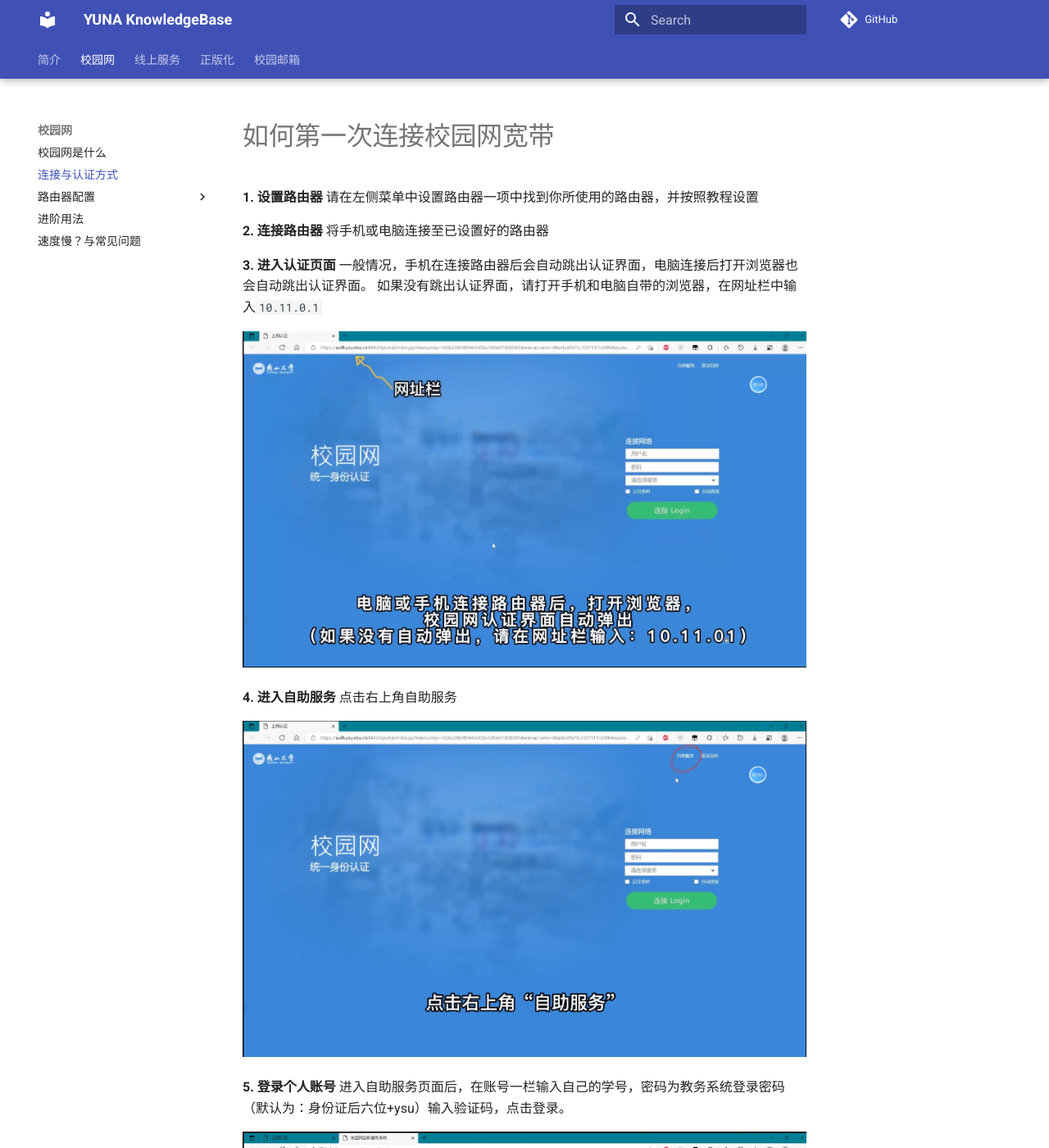
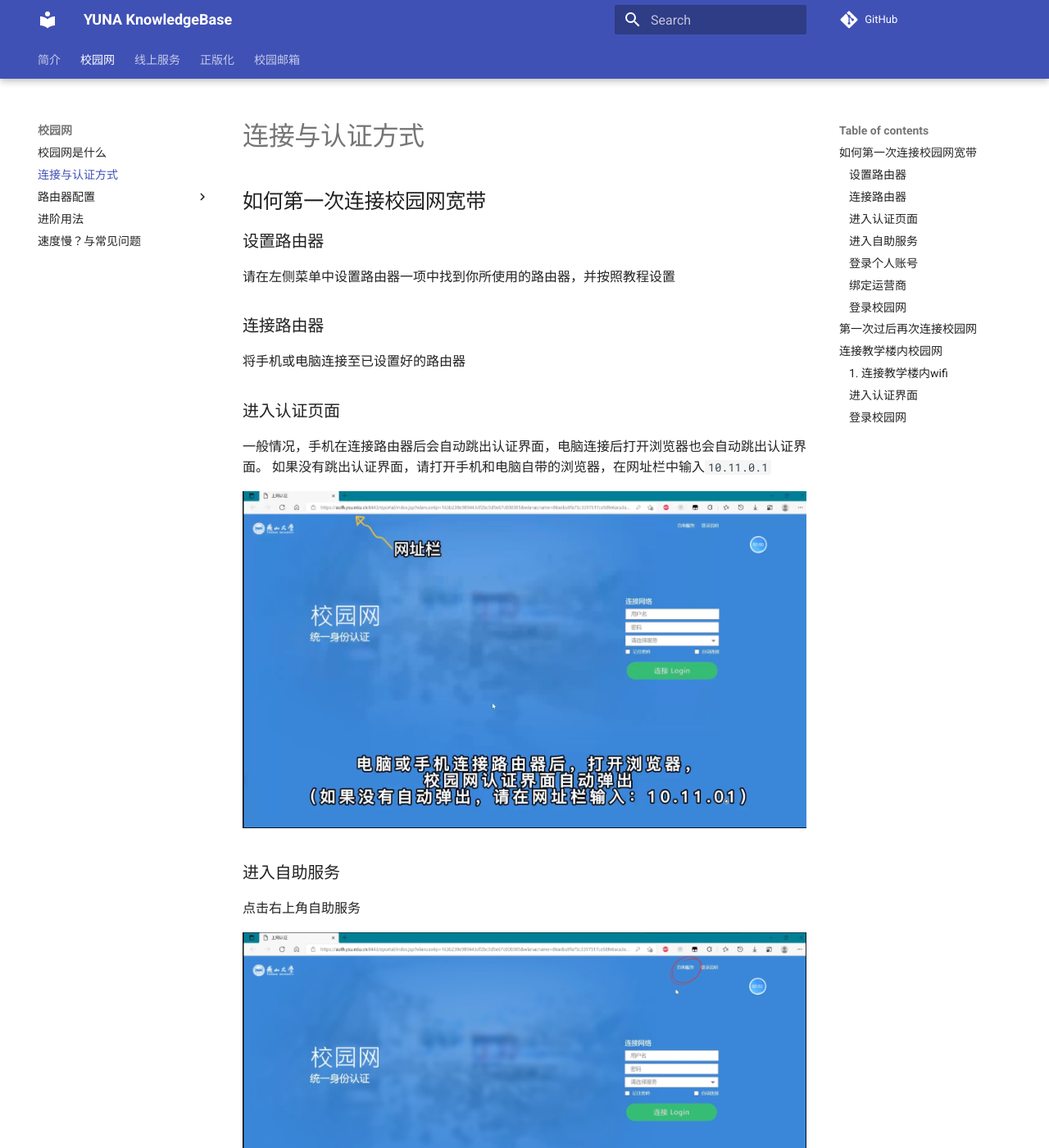
Before and after one commit to yuna2017/knowledgeBase, an MkDocs documentation site: the page built from docs/campusNet/connect.md, in a window 1280 px wide and 1400 px high. Shown: the whole window at 82% size. Built offline with MkDocs 1.6.1 and Material for MkDocs 9.7.7, drawn with Linux system fonts in a browser that asks for light colours; comment, search, counter and statistics services are not loaded; some of the changed text lies outside the part shown.

Commit message:
update campusNet/connect

```diff
--- a/docs/campusNet/connect.md
+++ b/docs/campusNet/connect.md
@@ -1,35 +1,37 @@
-# 如何第一次连接校园网宽带
+# 连接与认证方式
 
-**1. 设置路由器**
+## 如何第一次连接校园网宽带
+
+### 设置路由器
 请在左侧菜单中设置路由器一项中找到你所使用的路由器，并按照教程设置
 
-**2. 连接路由器**
+### 连接路由器
 将手机或电脑连接至已设置好的路由器
 
-**3. 进入认证页面**
+### 进入认证页面
 一般情况，手机在连接路由器后会自动跳出认证界面，电脑连接后打开浏览器也会自动跳出认证界面。
 如果没有跳出认证界面，请打开手机和电脑自带的浏览器，在网址栏中输入`10.11.0.1`
 
 ![认证界面](connect/1.png)
 
-**4. 进入自助服务**
+### 进入自助服务
 点击右上角自助服务
 
 ![自助服务](connect/2.png)
 
-**5. 登录个人账号**
+### 登录个人账号
 进入自助服务页面后，在账号一栏输入自己的学号，密码为教务系统登录密码（默认为：身份证后六位+ysu）输入验证码，点击登录。
 
 ![登录](connect/3.png)
 
-**6. 绑定运营商**
+### 绑定运营商
 登录后点击我的运营商，在弹出界面中填写运营商所给的宽带账号和密码，点击绑定并点击确认。（如果不知道账号密码就去找给你办校园卡的人）
 
 ![运营商](connect/4.png)
 
 ![运营商](connect/5.png)
 
-**7. 登录校园网**
+### 登录校园网
 打开手机和电脑自带的浏览器，在网址栏中输入`10.11.0.1`。在账号一栏输入自己的学号，密码为教务系统登录密码（默认为：身份证后六位+ysu），选择自己校园卡的运营商，点击“连接 login”。（如果没有反应请多刷新几次页面）弹出下方图片所显示的页面即连接成功，可以关掉页面并开始上网。
 
 ![登录](connect/6.png)
@@ -38,19 +40,21 @@
 
 ---
 
-# 第一次过后再次连接校园网
+## 第一次过后再次连接校园网
 
-参考上述步骤7😊
+参考上述步骤 `登录校园网` 。
 
-# 连接教学楼内校园网
+## 连接教学楼内校园网
 
-**1. 连接教学楼内wifi**
+### 1. 连接教学楼内wifi
 
-**2. 进入认证界面**
+一般名为 `iYanda`。
+
+### 进入认证界面
 一般情况，手机在连接路由器后会自动跳出认证界面，电脑连接后打开浏览器也会自动跳出认证界面。
 如果没有跳出认证界面，请打开手机和电脑自带的浏览器，在网址栏中输入`10.11.0.1`
 
-**3. 登录校园网**
+### 登录校园网
 在账号一栏输入自己的学号，密码为教务系统登录密码（默认为：身份证后六位+ysu），点击“连接 login”。
 弹出下方图片所显示的页面即连接成功，可以关掉页面并开始上网。
 
```
